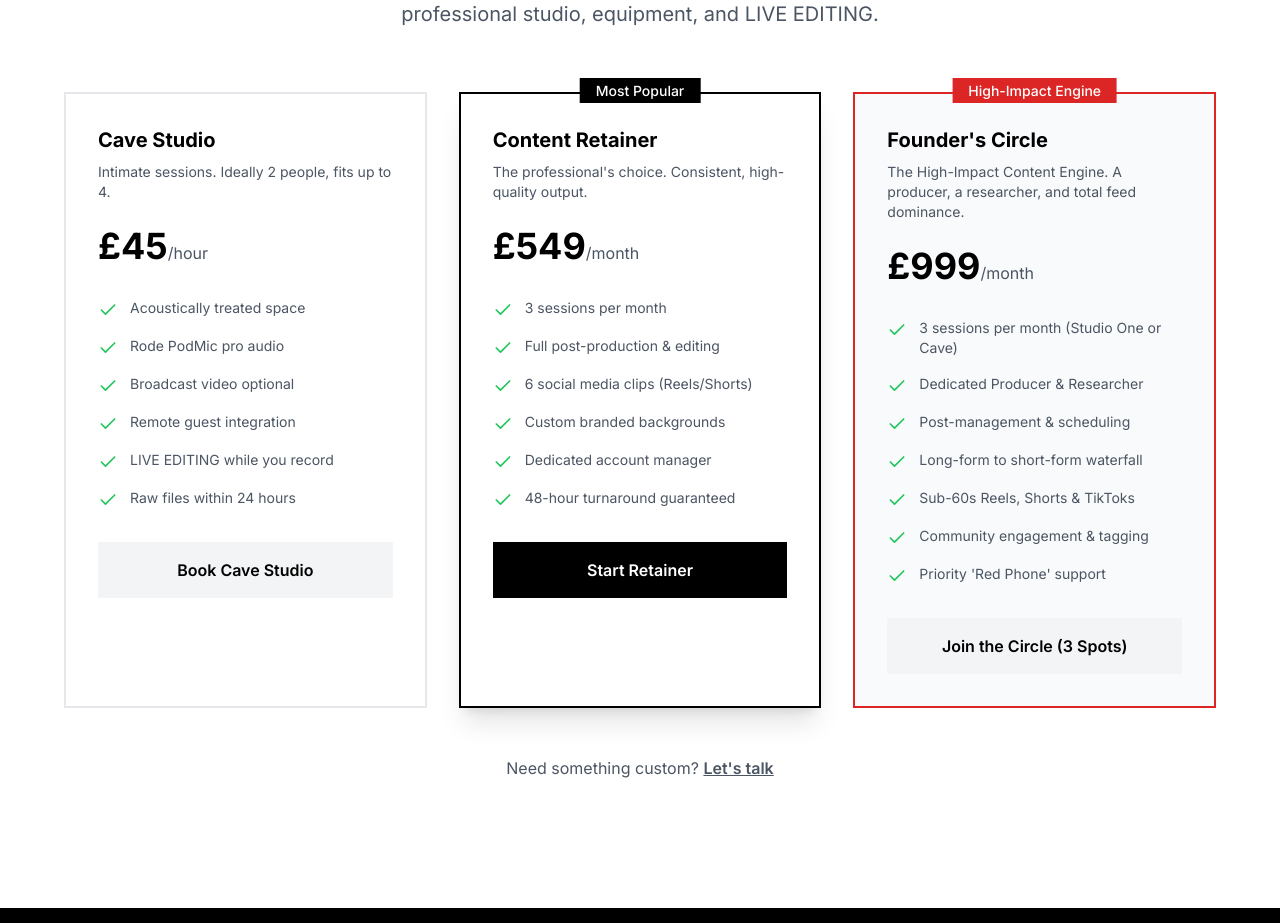
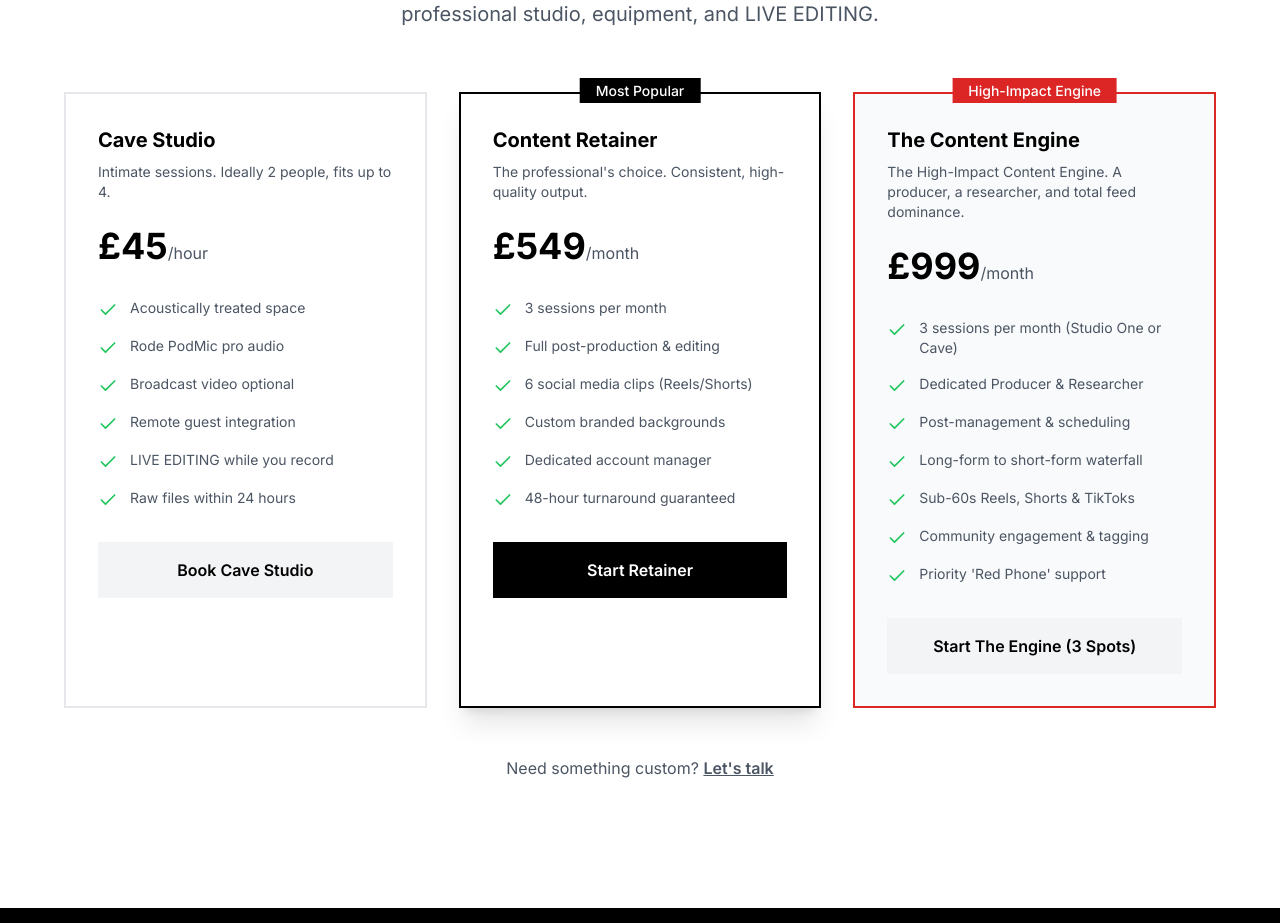
Before and after one commit to TA-OG/streamtoday, a Next.js app: page / in a window 1280 px wide. Shown: the part 4430-5353 px from the top of the page. Built offline with nearby package versions, Linux system fonts and the light colour scheme; no server answers.

Commit message:
Rename Founder's Circle to The Content Engine

```diff
--- a/src/components/sections/Pricing.tsx
+++ b/src/components/sections/Pricing.tsx
@@ -38,7 +38,7 @@ const plans = [
     popular: true,
   },
   {
-    name: "Founder's Circle",
+    name: "The Content Engine",
     price: "999",
     period: "/month",
     description: "The High-Impact Content Engine. A producer, a researcher, and total feed dominance.",
@@ -51,7 +51,7 @@ const plans = [
       "Community engagement & tagging",
       "Priority 'Red Phone' support",
     ],
-    cta: "Join the Circle (3 Spots)",
+    cta: "Start The Engine (3 Spots)",
     href: "https://streamtoday.as.me/",
     popular: false,
     highlight: true,
```
